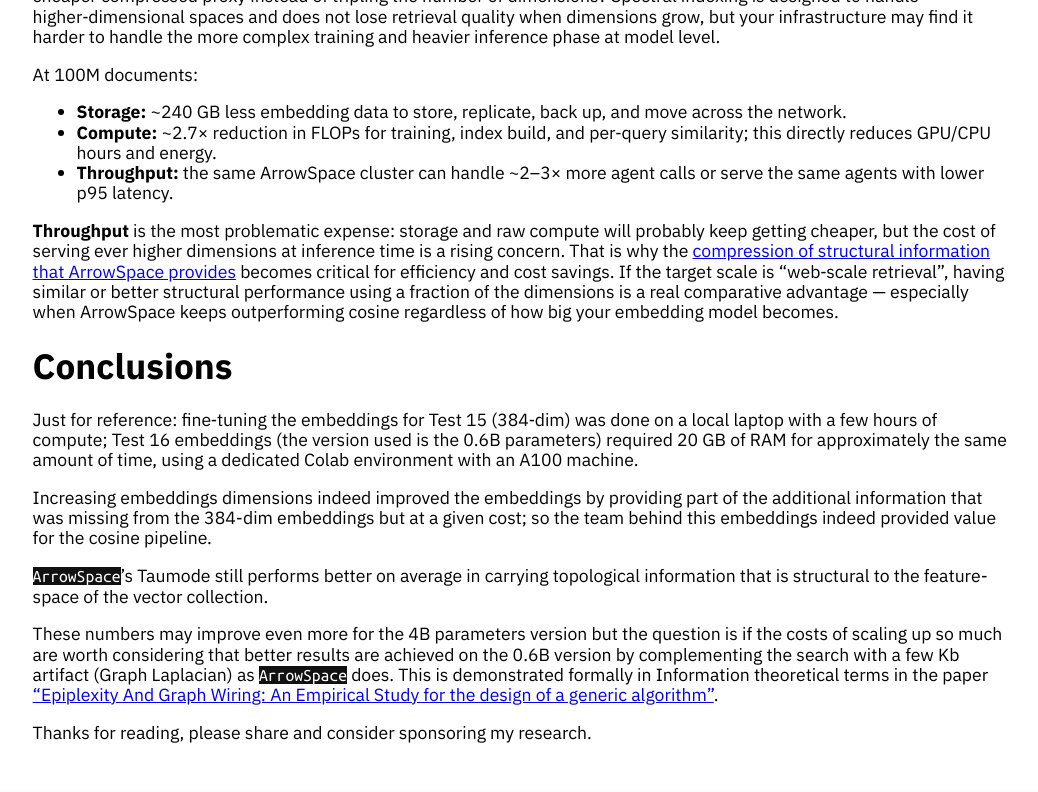
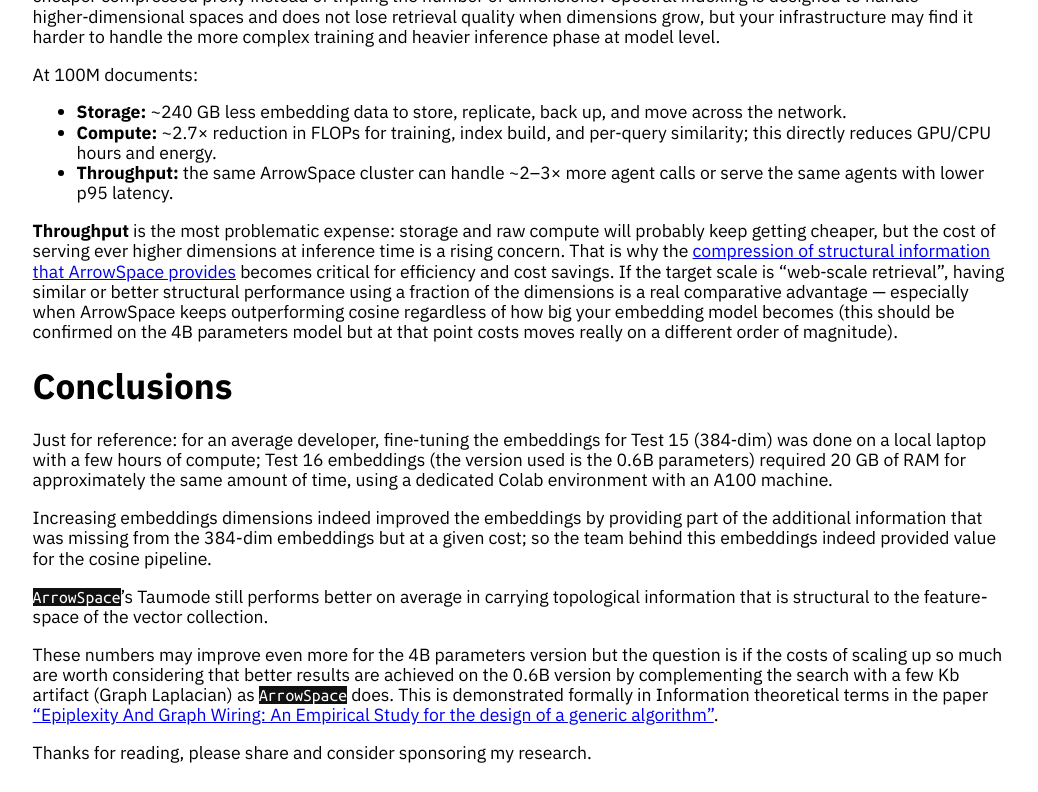
Before and after one commit to Mec-iS/staticwebpage, a Jekyll site: the page built from posts/018_arrowspace_and_higher_dimensions_embeddings.md, in a window 1280 px wide and 900 px high, scrolled down 8066 px, cut to the strip 0-792 px from the top of the window. Shown: the whole strip, without its empty margins (117-1155 px from the left). Built offline with Jekyll 4.4.1, drawn with Linux system fonts in a browser that asks for light colours; nearby versions of some CDN libraries.

Commit message:
minimal changes

```diff
--- a/posts/018_arrowspace_and_higher_dimensions_embeddings.md
+++ b/posts/018_arrowspace_and_higher_dimensions_embeddings.md
@@ -210,11 +210,11 @@
 - **Compute:** ~2.7× reduction in FLOPs for training, index build, and per‑query similarity; this directly reduces GPU/CPU hours and energy.
 - **Throughput:** the same ArrowSpace cluster can handle ~2–3× more agent calls or serve the same agents with lower p95 latency.
 
-**Throughput** is the most problematic expense: storage and raw compute will probably keep getting cheaper, but the cost of serving ever higher dimensions at inference time is a rising concern. That is why the [compression of structural information that ArrowSpace provides](https://github.com/tuned-org-uk/graph-wiring-epiplexity/blob/main/paper/Epiplexity_A_measure_on_Graph_Wiring.pdf) becomes critical for efficiency and cost savings. If the target scale is “web‑scale retrieval”, having similar or better structural performance using a fraction of the dimensions is a real comparative advantage — especially when ArrowSpace keeps outperforming cosine regardless of how big your embedding model becomes.
+**Throughput** is the most problematic expense: storage and raw compute will probably keep getting cheaper, but the cost of serving ever higher dimensions at inference time is a rising concern. That is why the [compression of structural information that ArrowSpace provides](https://github.com/tuned-org-uk/graph-wiring-epiplexity/blob/main/paper/Epiplexity_A_measure_on_Graph_Wiring.pdf) becomes critical for efficiency and cost savings. If the target scale is “web‑scale retrieval”, having similar or better structural performance using a fraction of the dimensions is a real comparative advantage — especially when ArrowSpace keeps outperforming cosine regardless of how big your embedding model becomes (this should be confirmed on the 4B parameters model but at that point costs moves really on a different order of magnitude).
 
 # Conclusions
 
-Just for reference: fine‑tuning the embeddings for Test 15 (384‑dim) was done on a local laptop with a few hours of compute; Test 16 embeddings (the version used is the 0.6B parameters) required 20 GB of RAM for approximately the same amount of time, using a dedicated Colab environment with an A100 machine.
+Just for reference: for an average developer, fine‑tuning the embeddings for Test 15 (384‑dim) was done on a local laptop with a few hours of compute; Test 16 embeddings (the version used is the 0.6B parameters) required 20 GB of RAM for approximately the same amount of time, using a dedicated Colab environment with an A100 machine.
 
 Increasing embeddings dimensions indeed improved the embeddings by providing part of the additional information that was missing from the 384-dim embeddings but at a given cost; so the team behind this embeddings indeed provided value for the cosine pipeline.
 
```
